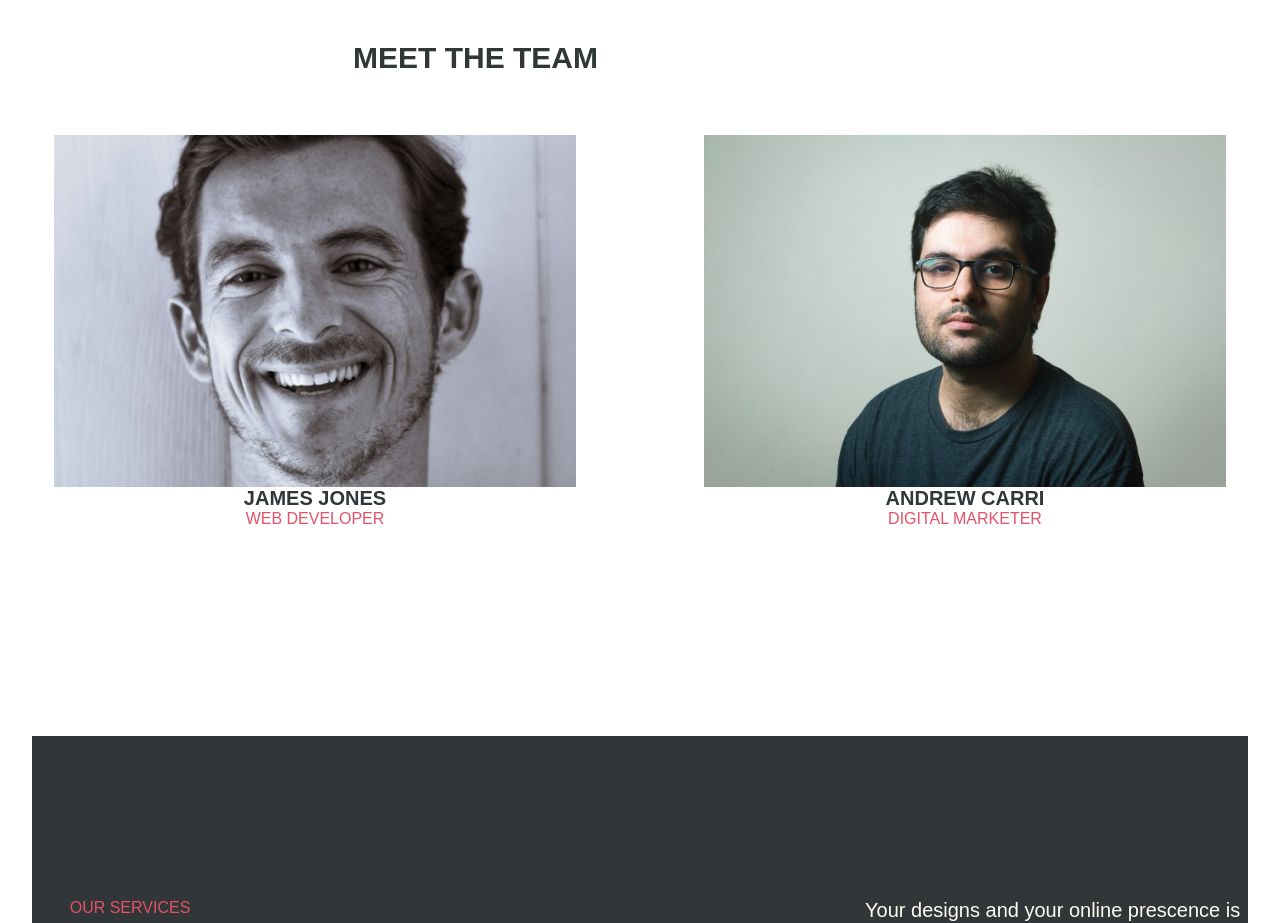
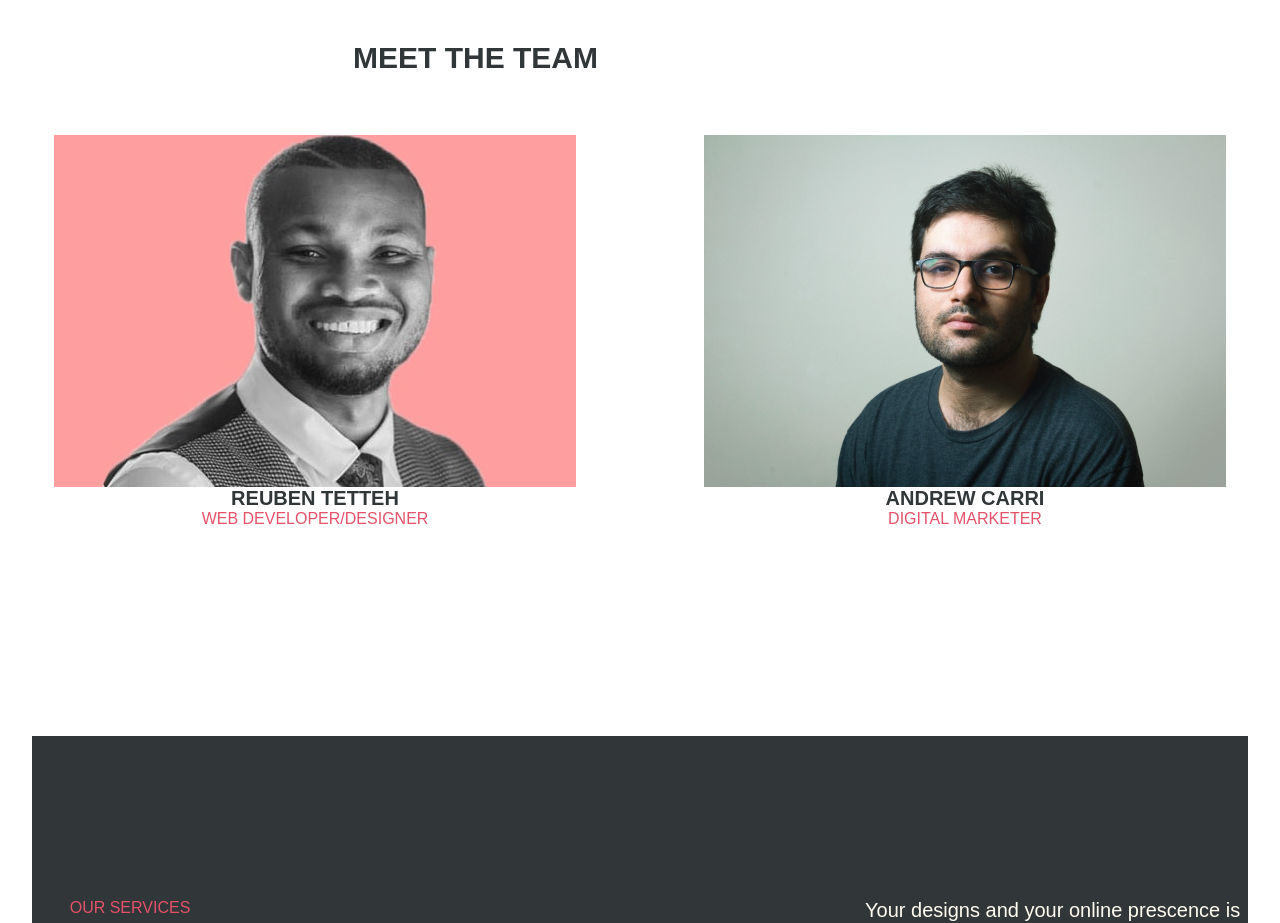
Before and after one commit to rkotchamp/rkot-agency, a React (Vite) app: page /about-us in a window 1280 px wide. Shown: the part 1040-1963 px from the top of the page. Built offline with nearby package versions, Linux system fonts and the light colour scheme; no server answers.

Commit message:
improved SEO

```diff
--- a/src/Pages/AboutPage/About.jsx
+++ b/src/Pages/AboutPage/About.jsx
@@ -3,7 +3,7 @@ import NavShowContext from "../../context/NavShowContext";
 import BurgerMenu from "../../Components/OpenBurgerMenu/BurgerMenu";
 import aboutImage from "../../assets/Images/aboutImage.png";
 import NavBar from "../../Components/NavBar/NavBar";
-import firstImage from "../../assets/Images/firstMember.png";
+import reuben from "../../assets/Images/reuben-min.jpg";
 import secondMember from "../../assets/Images/secondMember.png";
 import ServicesSection from "../../Components/ServicesSection/ServicesSection";
 import Testimony from "../../Components/Testimonials&Contacts/Testimony/Testimony";
@@ -77,12 +77,12 @@ function About() {
           <div className="first__member memberContainer">
             <div className="memberImageContainer">
               <img
-                src={firstImage}
-                alt="James Jones web developer at Rkot creatives"
+                src={reuben}
+                alt="Reuben Omaano-Tetteh web developer at Rkot designs"
               />
             </div>
-            <p className="membersName">James Jones</p>
-            <p>Web Developer</p>
+            <p className="membersName">Reuben Tetteh</p>
+            <p>Web Developer/Designer</p>
           </div>
           <div className="second__member memberContainer">
             <div className="memberImageContainer">
```
Also changed, not shown: src/assets/Images/reuben-min.jpg (added).
